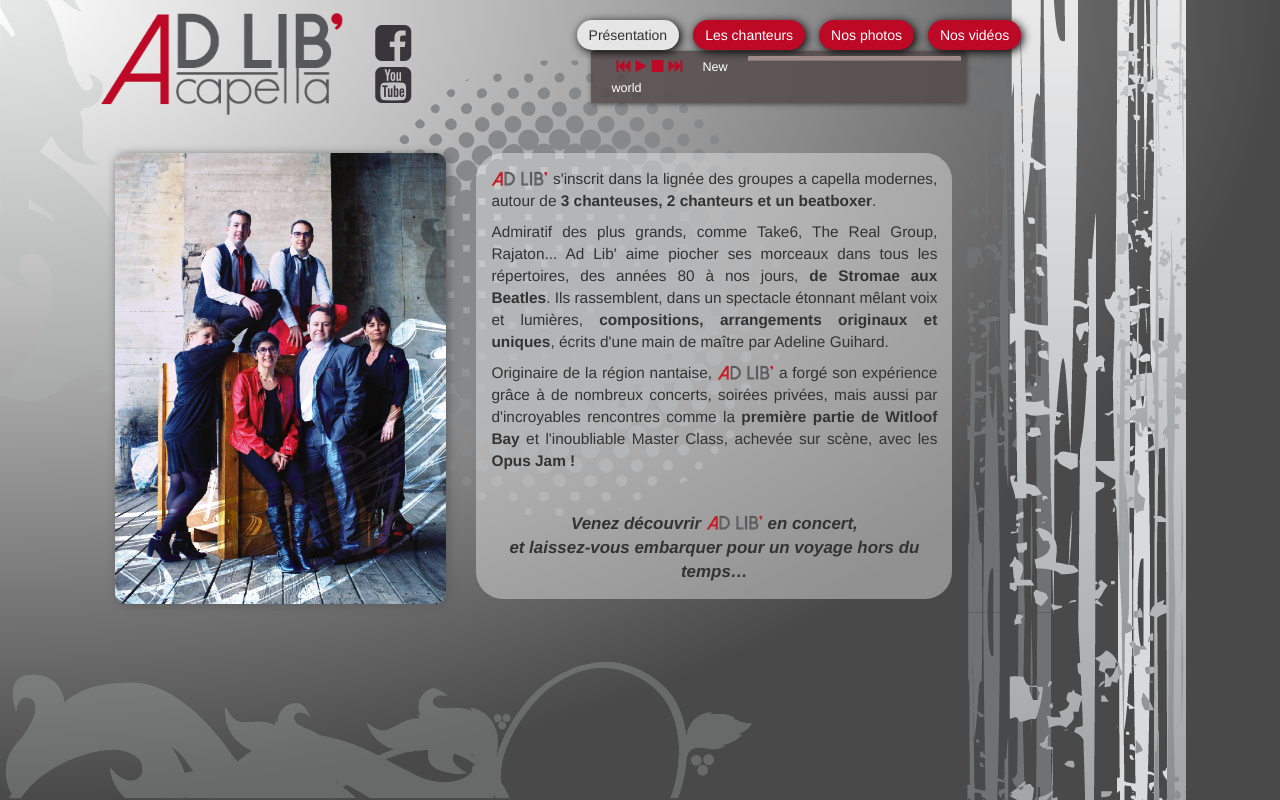
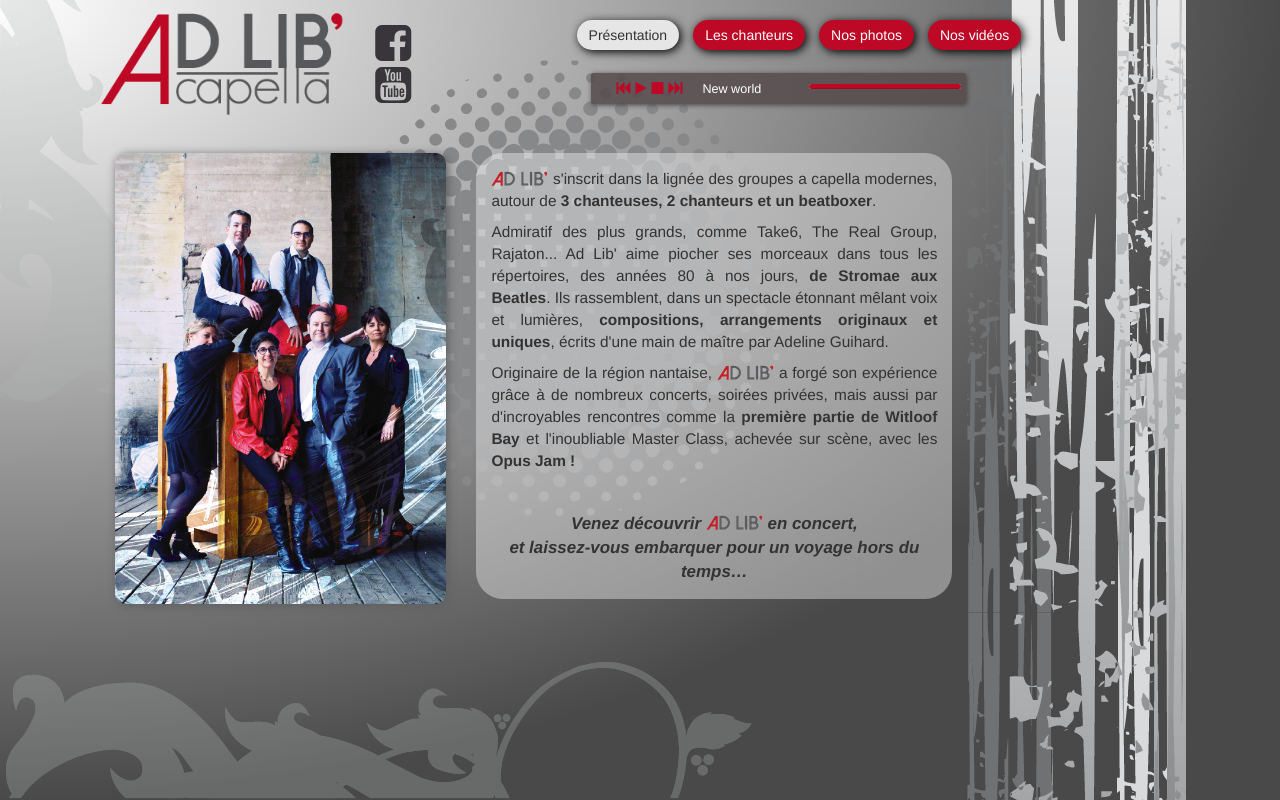
Before and after one commit to rirelus/adlib-website, a plain HTML site: page index.html in a window 1280 px wide. Drawn offline with Linux system fonts and the light colour scheme.

Commit message:
chgt des photos + css lecteur audio

```diff
--- a/css/main.css
+++ b/css/main.css
@@ -115,7 +115,7 @@ font-size: 13px;padding: 4px 8px;margin-bottom: 12px;}
 	min-width: 170px;
 	margin-right: 30%;
 	margin-left: 19%;
-	margin-top: 7%;
+	margin-top: 10%;
 	box-shadow: 1px 1px 5px rgb(68, 68, 68);
 }
 
@@ -154,11 +154,13 @@ font-size: 13px;padding: 4px 8px;margin-bottom: 12px;}
 
 #extraitMusic .progress {
 	height: 5px;
-    padding: 0px;
+	padding: 0px;
+	margin-top: 1.5%;
+	margin-bottom: 0px;
 }
 
 #extraitMusic .progress-bar-success {
-	background-color: rgb(160, 137, 137);
+	background-color: rgb(190, 9, 38);
 }
 
 #presentation .photo {
@@ -396,6 +398,7 @@ font-size: 13px;padding: 4px 8px;margin-bottom: 12px;}
 	box-shadow: 4px 4px 15px rgb(47, 47, 47);
 	border-radius: 5px;
 	border: solid 29px #EFEBEB;
+	max-height: 80vh;
 }
 
 #jeu .chanteur {
--- a/index.html
+++ b/index.html
@@ -87,7 +87,7 @@
 									<audio id="audio">
 										<source id="{{music.id}}" data-ng-repeat="music in musics" src="{{music.source}}" type="audio/mpeg">
 									</audio>
-									<div class="col-xs-5 ecouter">
+									<div class="col-xs-7 ecouter">
 										<i class="bouton fa fa-fast-backward" data-ng-click="previous()"></i>
 										<i class="bouton fa fa-play" data-ng-if="!isPlaying" data-ng-click="play()"></i>
 										<i class="bouton fa fa-pause" data-ng-if="isPlaying" data-ng-click="pause()"></i>
@@ -95,7 +95,7 @@
 										<i class="bouton fa fa-fast-forward" data-ng-click="next()"></i>
 										<span class="nom" title="morceau de {{currentMusic.composer}}, arrangé par {{currentMusic.arranger}}">{{currentMusic.titre}}</span>
 									</div>
-									<progressbar class="col-xs-7" animate="false" value="progress" type="success" ng-click="clic($event)"></progressbar>
+									<progressbar class="col-xs-5" animate="false" value="progress" type="success" ng-click="clic($event)"></progressbar>
 								</div>
 							</div>
 
--- a/js/photos.js
+++ b/js/photos.js
@@ -1,7 +1,7 @@
 
 function photosCtrl ($http, $scope, $rootScope, $location) {
 
-	$scope.NB_PHOTOS = 3
+	$scope.NB_PHOTOS = 8;
 
 	$rootScope.activeLien('photos');
 
```
Also changed, not shown: photos/1.jpg, photos/2.jpg, photos/3.jpg, photos/4.jpg (added), photos/5.jpg (added), photos/6.jpg (added), photos/7.jpg (added), photos/8.jpg (added).
